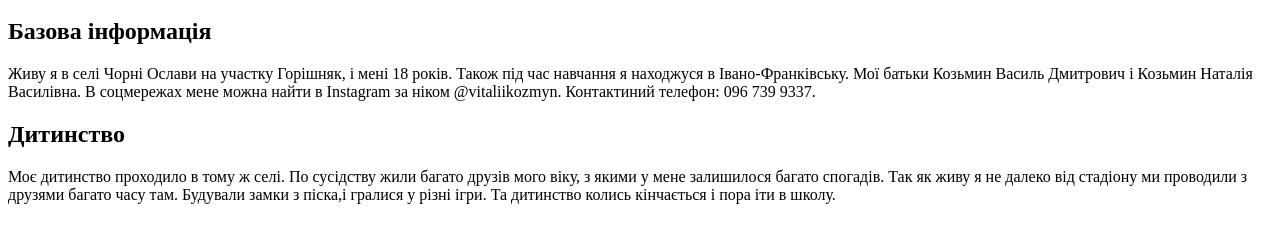
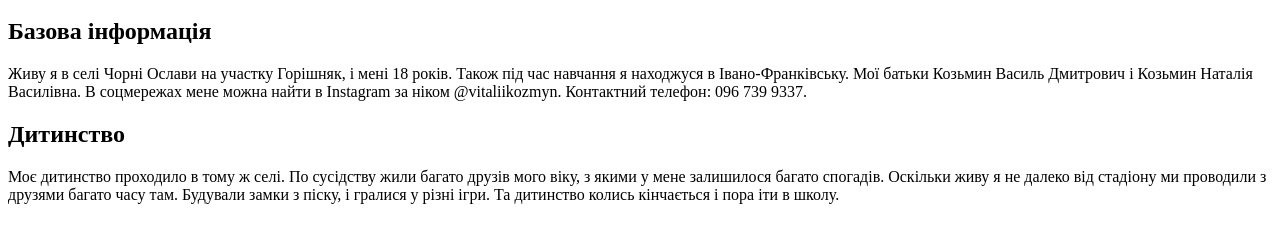
Before and after one commit to vitaliikozmyn/MyAutobiography, a plain HTML site: page beta/biography.html in a window 1280 px wide. Shown: the part 249-492 px from the top of the page. Drawn offline with Linux system fonts and the light colour scheme.

Commit message:
Update biography.html

```diff
--- a/beta/biography.html
+++ b/beta/biography.html
@@ -25,12 +25,12 @@
      </a>
   <article id="Базова інформація">
     <h2>Базова інформація</h2>
-    <p> Живу я в селі Чорні Ослави на участку Горішняк, і мені 18 років. Також під час навчання я находжуся в Івано-Франківську. Мої батьки Козьмин Василь Дмитрович і Козьмин Наталія Василівна. В соцмережах мене можна найти в Instagram за ніком @vitaliikozmyn. Контактиний телефон: 096 739 9337.
+    <p> Живу я в селі Чорні Ослави на участку Горішняк, і мені 18 років. Також під час навчання я находжуся в Івано-Франківську. Мої батьки Козьмин Василь Дмитрович і Козьмин Наталія Василівна. В соцмережах мене можна найти в Instagram за ніком @vitaliikozmyn. Контактний телефон: 096 739 9337.
     </p>
   </article>
 
   <article id="Дитинство">
     <h2>Дитинство</h2>
-    <p> Моє дитинство проходило в тому ж селі. По сусідству жили багато друзів мого віку, з якими у мене залишилося багато спогадів. Так як живу я не далеко від стадіону ми проводили з друзями багато часу там. Будували замки з піска,і гралися у різні ігри. Та дитинство колись кінчається і пора іти в школу.
+    <p>Моє дитинство проходило в тому ж селі. По сусідству жили багато друзів мого віку, з якими у мене залишилося багато спогадів. Оскільки живу я не далеко від стадіону ми проводили з друзями багато часу там. Будували замки з піску, і гралися у різні ігри. Та дитинство колись кінчається і пора іти в школу.
     </p>
   </article>
```
